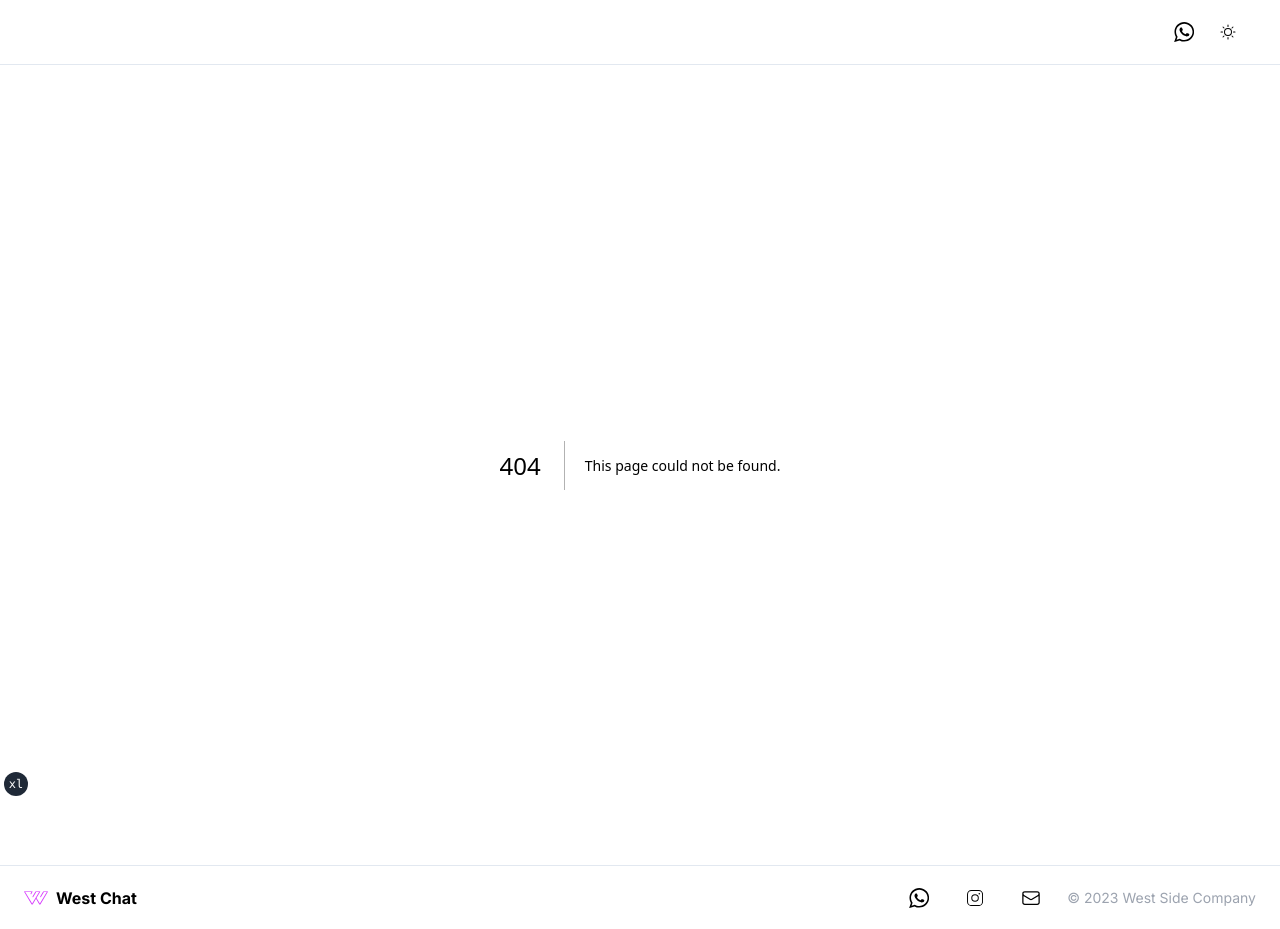
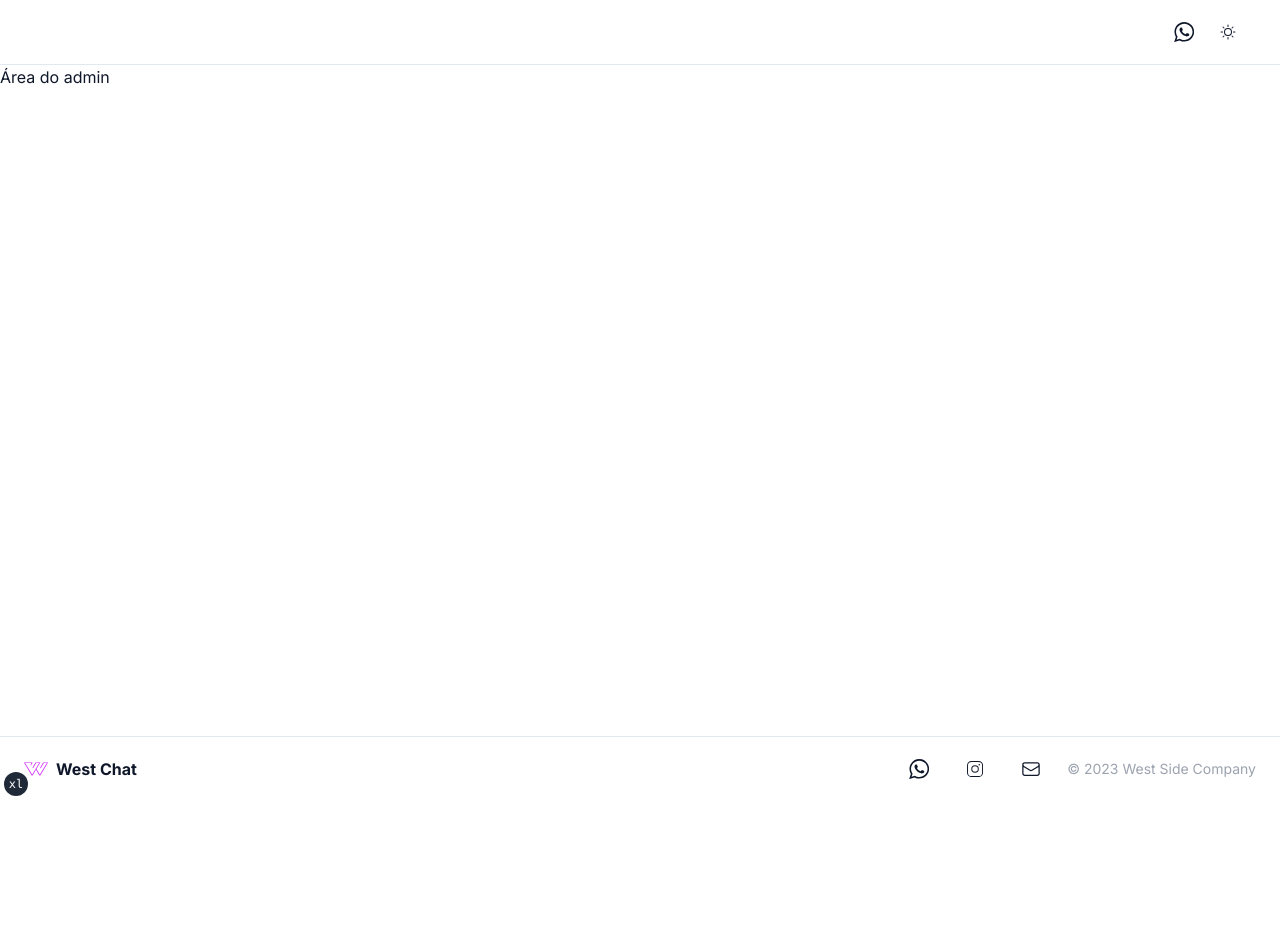
Before and after one commit to LucasHBG/Django-OLlama-Project, a Next.js app: page /admin in a window 1280 px wide. Before the commit this address had no page. After the commit the page ends 800 px from the top, so only its background shows below. Built offline with nearby package versions, Linux system fonts and the light colour scheme.

Commit message:
feat: admin page

```diff
--- /dev/null
+++ b/app/admin/page.tsx
@@ -0,0 +1,7 @@
+export default function Admin(){
+    return(
+        <main>
+            <h2>Área do admin</h2>
+        </main>
+    )
+}
```
